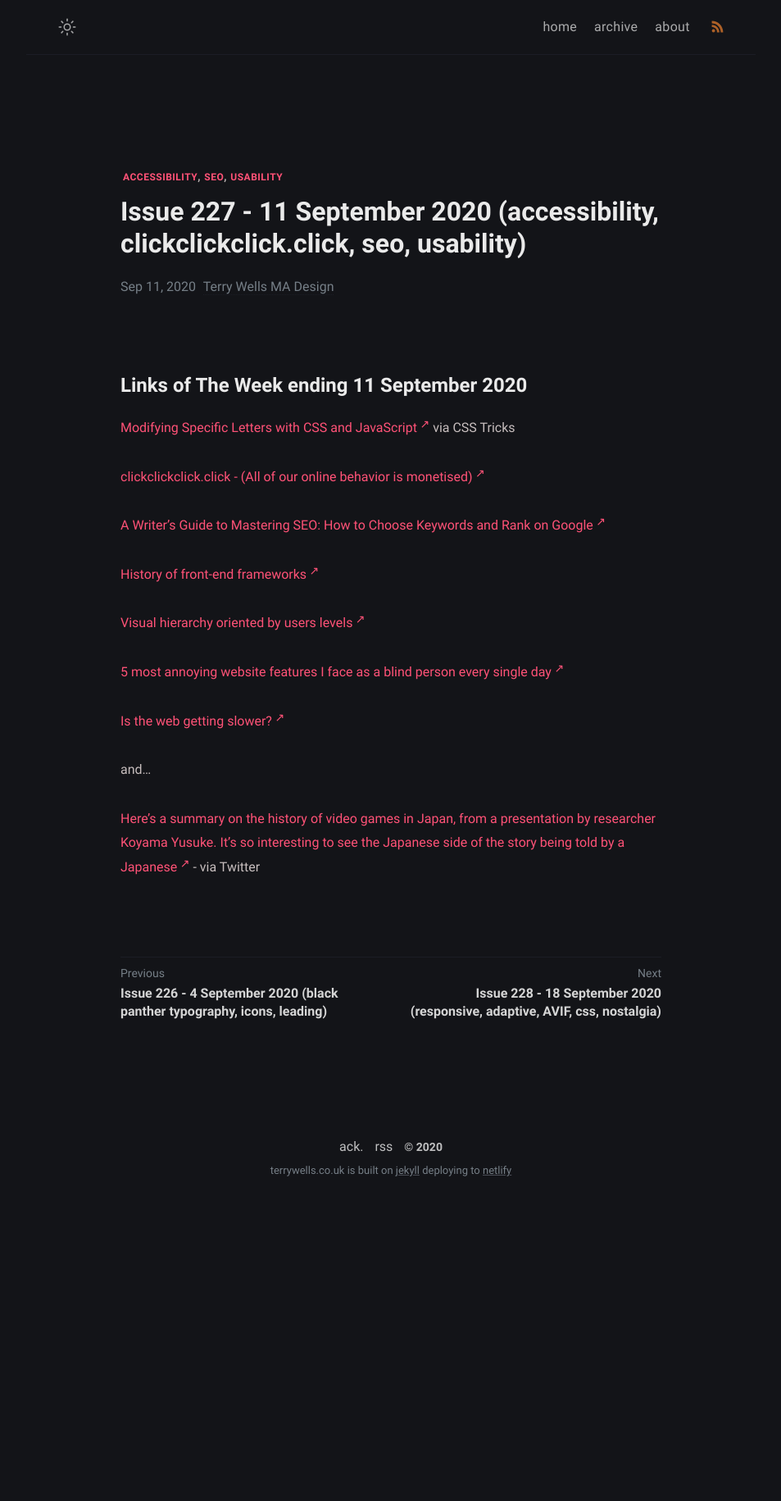
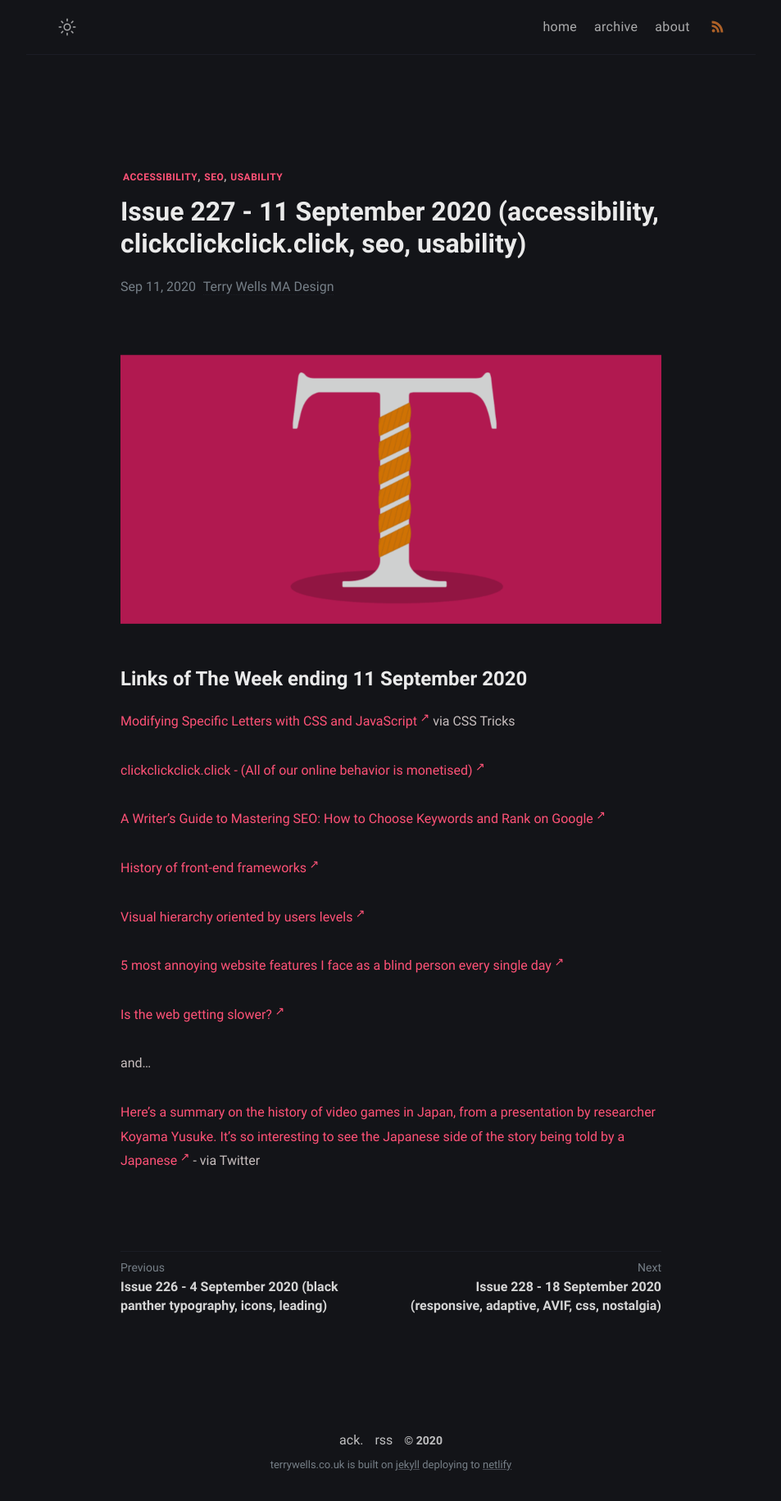
Before and after one commit to wristtattoo/jekyll-klise, a Jekyll site: the page built from _posts/2020-11-03-issue-227-11-september-2020-accessibility-clickclickclick-click-seo-usability.md, in a window 1280 px wide. Shown: the whole page at 82% size, without its empty margins (163-1116 px from the left). Built offline with Jekyll 4.4.1, drawn with Linux system fonts in a browser that asks for light colours; a script that is not in the unit is left out; before the commit the page ends 1473 px from its top, so only the background shows below that.

Commit message:
Update Links of The Week “2020-11-03-issue-227-11-september-2020-accessibility-clickclickclick-click-seo-usability”

```diff
--- a/_posts/2020-11-03-issue-227-11-september-2020-accessibility-clickclickclick-click-seo-usability.md
+++ b/_posts/2020-11-03-issue-227-11-september-2020-accessibility-clickclickclick-click-seo-usability.md
@@ -5,6 +5,8 @@ title: Issue 227 - 11 September 2020 (accessibility, clickclickclick.click, seo,
 tags: accessibility seo usability
 date: 2020-09-11T18:33:25.967Z
 ---
+![Modifying Specific Letters with CSS and JavaScript](/assets/uploads/issue-227.png "Modifying Specific Letters with CSS and JavaScript")
+
 # Links of The Week ending 11 September 2020
 
 <a href="https://css-tricks.com/modifying-specific-letters-with-css-and-javascript/" title="Modifying Specific Letters with CSS and JavaScript" alt="Modifying Specific Letters with CSS and JavaScript" target="_blank">Modifying Specific Letters with CSS and JavaScript</a> via CSS Tricks
```
Also changed, not shown: assets/uploads/issue-227.png (added).
